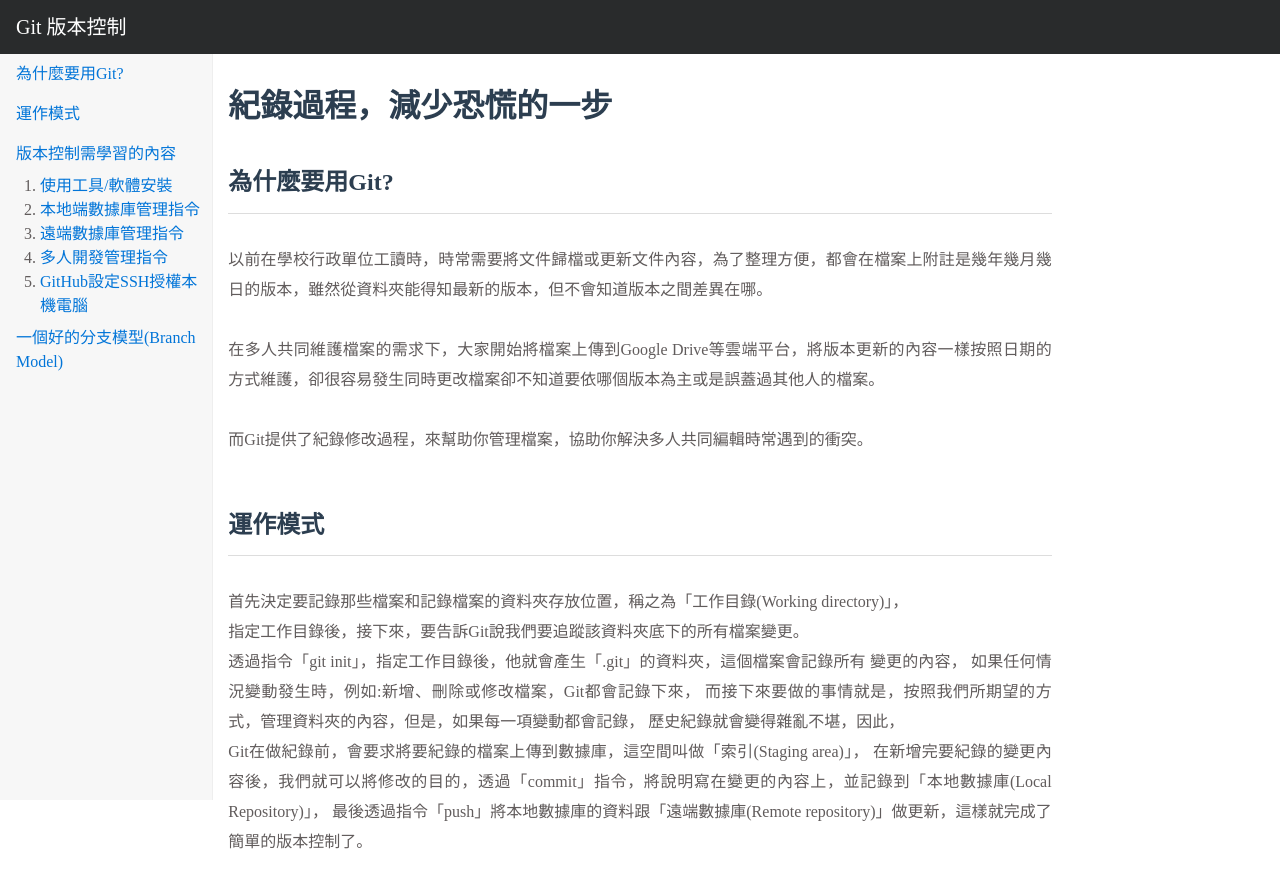
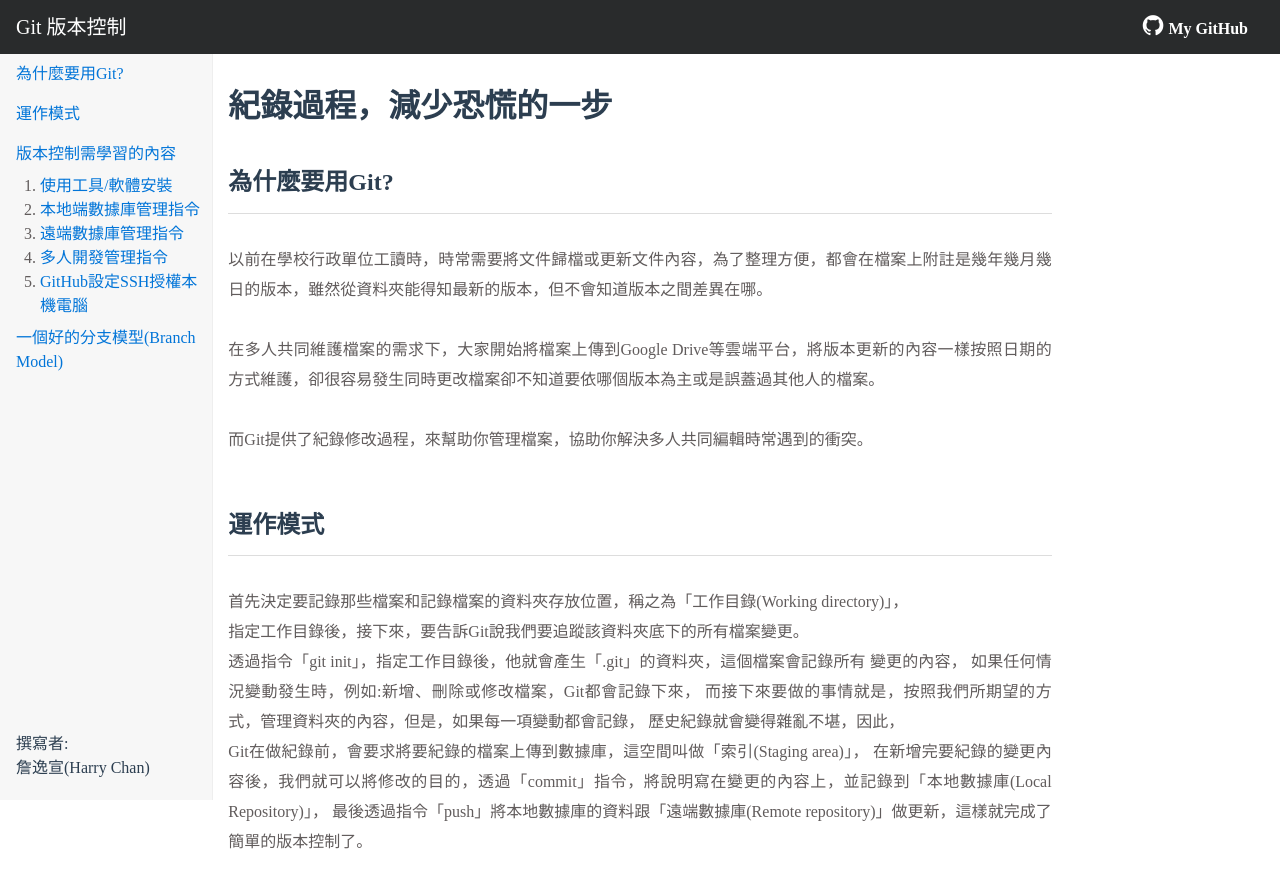
Before and after one commit to DakHarry/gitDemo1, a plain HTML site: page index.html in a window 1280 px wide. Shown: the top 872 px of the page. Drawn offline with nearby package versions, Linux system fonts and the light colour scheme; a script that the page names is missing.

Commit message:
補上GitHub連結及作者

```diff
--- a/css/layout.css
+++ b/css/layout.css
@@ -3,7 +3,19 @@
     font-family: '微軟正黑體';
     color: #615c5c;
 }
-
+a.color-font-white{
+    color: #fff;
+}
+a.link-position-right{
+    position: absolute;
+    right: 2em;
+    font-weight: 900;
+}
+i.icon-setting{
+    font-size: 24px;
+    color: #fff;
+    margin-right: 5px;
+}
 body{
     height: 800px;
     font-size: 16px;
@@ -12,10 +24,10 @@ body{
     background-color: #ef391a;
 }
 #CollapseNavbar ul li a {
-    color: white;
+    color: #fff;
 }
 #CollapseNavbar ul li ol li {
-    color: white;
+    color: #fff;
 }
 .sidebar {
     position: fixed;
@@ -97,7 +109,7 @@ main table thead tr th{
     text-align: center;
     border: 1px solid #ef391a;
     font-weight: 900;
-    color: white;
+    color: #fff;
     padding: 12px 0;
     background-color: #ef391a;
 }
@@ -152,3 +164,14 @@ div.col-sm-4 img{
     color: #b7b7b7;
     text-align: center;
 }
+
+div#authtor-section{
+    color: #2c3e50;
+    position: absolute;
+    bottom: 12px;
+    padding: .5em 1em;
+    font-weight: 300;
+}
+#author{
+    color: #2c3e50;
+}
--- a/index.html
+++ b/index.html
@@ -9,11 +9,13 @@
     <!-- Bootstrap CSS -->
     <link rel="stylesheet" href="https://maxcdn.bootstrapcdn.com/bootstrap/4.0.0-alpha.6/css/bootstrap.min.css" integrity="sha384-rwoIResjU2yc3z8GV/NPeZWAv56rSmLldC3R/AZzGRnGxQQKnKkoFVhFQhNUwEyJ" crossorigin="anonymous">
     <link rel="stylesheet" href="./css/layout.css">
+    <link rel="stylesheet" href="https://maxcdn.bootstrapcdn.com/font-awesome/4.7.0/css/font-awesome.min.css">
 </head>
 <body>
     <nav class="navbar bg-orange navbar-toggleable-md navbar-inverse fixed-top bg-inverse">
 
-        <a href="#" class="navbar-brand "style="color:white;">Git 版本控制</a>
+        <a href="#" class="navbar-brand color-font-white"style="color:white;">Git 版本控制</a>
+        <a href="https://github.com/DakHarry/gitDemo1" target="_blank" class="color-font-white link-position-right hidden-xs-down"><i class="fa fa-github icon-setting" aria-hidden="true"></i>My GitHub</a>
         <button class="navbar-toggler navbar-toggler-right hidden-sm-up " type="button" data-toggle="collapse" data-target="#CollapseNavbar">
              &#9776;
         </button>
@@ -55,6 +57,12 @@
                     </li>
                     <li class="nav-item"><a href="#Git-Model" class="nav-link">一個好的分支模型(Branch Model)</a></li>
                 </ul>
+                <div id="authtor-section">
+                    撰寫者:<br>
+                    <span id="author">詹逸宣(Harry Chan)</span>
+
+
+                </div>
             </nav>
             <main class="col-sm-9 offset-sm-3 col-md-8 offset-md-2">
                 <h1>紀錄過程，減少恐慌的一步</h1>
@@ -421,7 +429,7 @@
                     為了解省時間修復功能的紀錄會放在這條線上，並更新版本給發佈線跟主線。<br>
                 </p>
                 <h3>實作體驗開發過程</h3>
-                <p>可以參考連結作者寫的流程練習<a href="http://yangzq007.com/2016/06/14/[%E8%BD%AC]%E4%B8%80%E4%B8%AA%E6%88%90%E5%8A%9F%E7%9A%84Git%E5%88%86%E6%94%AF%E6%A8%A1%E5%9E%8B/">]一个成功的Git分支模型</a>
+                <p>可以參考連結作者寫的流程練習<a href="http://yangzq007.com/2016/06/14/[%E8%BD%AC]%E4%B8%80%E4%B8%AA%E6%88%90%E5%8A%9F%E7%9A%84Git%E5%88%86%E6%94%AF%E6%A8%A1%E5%9E%8B/">一个成功的Git分支模型</a>
                     ，他的流程很明確的將各個branch的職責分開來處理。<br><br>
 
                     雖然有時候可能只是臨時修改某些檔案，但是為了方便，很容易讓版本控制變得好無章法，在多人共同維護上，沒有統一的版控規則，就更加容易造成版本控制上的混亂，因此，為了讓專案的開發過更明確，
```
